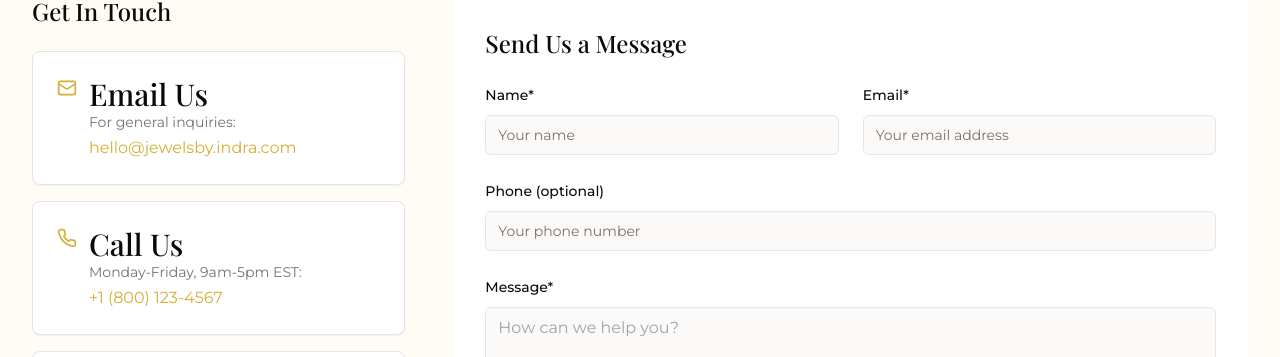
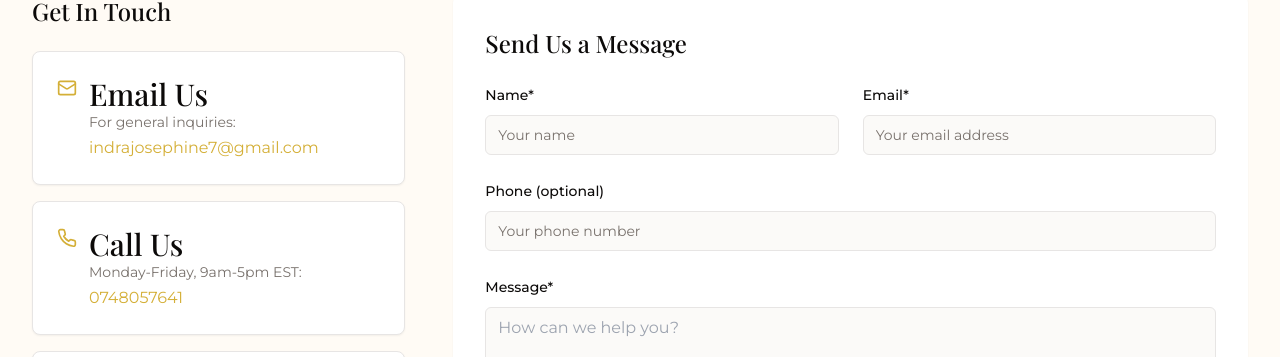
Before and after one commit to lunaxodesigns/tiny-order-site, a React (Vite) app: page /contact in a window 1280 px wide. Shown: the part 319-676 px from the top of the page. Built offline with nearby package versions, Linux system fonts and the light colour scheme.

Commit message:
Add email address
Update email address in the contact form.

```diff
--- a/src/pages/Contact.tsx
+++ b/src/pages/Contact.tsx
@@ -86,8 +86,8 @@ const Contact = () => {
                     <div>
                       <h3 className="font-medium">Email Us</h3>
                       <p className="text-sm text-muted-foreground mb-1">For general inquiries:</p>
-                      <a href="mailto:hello@jewelsby.indra.com" className="text-gold hover:text-gold-dark">
-                        hello@jewelsby.indra.com
+                      <a href="mailto:indrajosephine7@gmail.com" className="text-gold hover:text-gold-dark">
+                        indrajosephine7@gmail.com
                       </a>
                     </div>
                   </div>
@@ -101,8 +101,8 @@ const Contact = () => {
                     <div>
                       <h3 className="font-medium">Call Us</h3>
                       <p className="text-sm text-muted-foreground mb-1">Monday-Friday, 9am-5pm EST:</p>
-                      <a href="tel:+18001234567" className="text-gold hover:text-gold-dark">
-                        +1 (800) 123-4567
+                      <a href="tel:+0748057641" className="text-gold hover:text-gold-dark">
+                        0748057641
                       </a>
                     </div>
                   </div>
@@ -145,7 +145,7 @@ const Contact = () => {
             <div className="pt-4">
               <h3 className="font-serif text-lg mb-2">Follow Us</h3>
               <div className="flex space-x-4">
-                <a href="#" className="text-muted-foreground hover:text-gold transition-colors">Instagram</a>
+                <a href="https://www.instagram.com/belle.amm_e" className="text-muted-foreground hover:text-gold transition-colors">Instagram</a>
                 <a href="#" className="text-muted-foreground hover:text-gold transition-colors">Pinterest</a>
                 <a href="#" className="text-muted-foreground hover:text-gold transition-colors">Facebook</a>
               </div>
```
